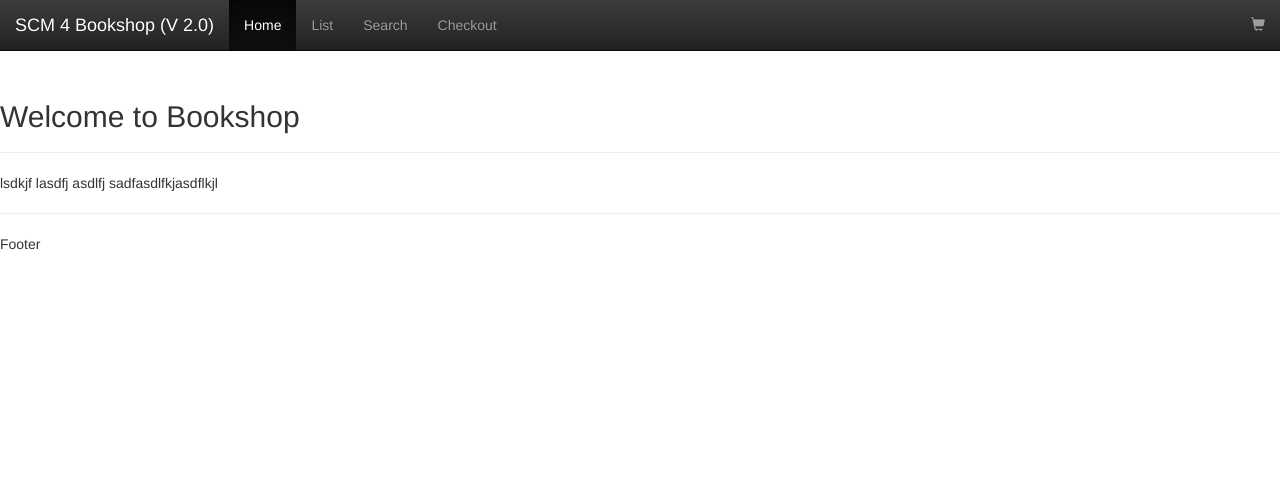
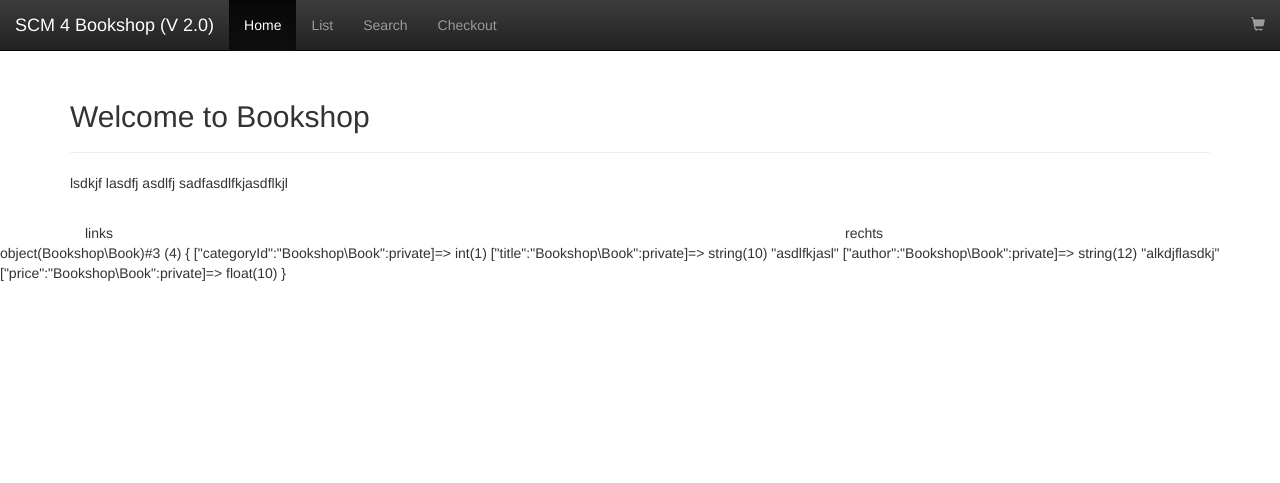
Before and after one commit to elmarputz/class-bookstore-dev-22, a PHP site: page / in a window 1280 px wide. Shown: the top 483 px of the page. Run offline with PHP 8.4, Linux system fonts and the light colour scheme.

Commit message:
class loader

```diff
--- a/site/inc/bootstrap.php
+++ b/site/inc/bootstrap.php
@@ -3,3 +3,13 @@ declare(strict_types=1);
 error_reporting(E_ALL);
 
 $default_view = 'welcome';
+
+// very simple classloader
+spl_autoload_register(function ($class) {
+    $filename = __DIR__ . '/../lib/' . str_replace('\\', DIRECTORY_SEPARATOR, $class) . '.php';
+    if (file_exists($filename)) {
+        include($filename);
+    }
+
+
+});
--- /dev/null
+++ b/site/lib/Bookshop/Book.php
@@ -0,0 +1,36 @@
+<?php
+
+namespace Bookshop;
+
+class Book {
+
+    private int $categoryId;
+    private string $title;
+    private string $author;
+    private float $price;
+
+    public function __construct(int $categoryId, string $title, string $author, float $price) {
+
+        $this->categoryId = $categoryId;
+        $this->title = $title;
+        $this->author = $author;
+        $this->price = $price;
+    }
+
+    public function getCategoryId() : int {
+        return $this->categoryId;
+    }
+
+
+    public function getTitle() : string {
+        return $this->title;
+    }
+
+    public function getAuthor() : string {
+        return $this->author;
+    }
+
+    public function getPrice() : float {
+        return $this->price;
+    }
+}
--- a/site/views/partials/footer.php
+++ b/site/views/partials/footer.php
@@ -1,2 +1,19 @@
-<hr />
-Footer
+
+<div class="footer">
+
+    <div class="col-sm-8">
+    links
+    </div>
+    <div class="col-sm-4 pull-right">
+    rechts
+    </div>
+
+</div>
+
+</div> <!-- container -->
+
+<script src="assets/jquery-1.11.2.min.js"></script>
+<script src="assets/bootstrap/js/bootstrap.min.js"></script>
+
+</body>
+</html>
--- a/site/views/partials/header.php
+++ b/site/views/partials/header.php
@@ -70,3 +70,5 @@
         </div><!--/.nav-collapse -->
     </div>
 </div>
+
+<div class="container">
--- a/site/views/welcome.php
+++ b/site/views/welcome.php
@@ -2,11 +2,15 @@
 
 
 <div class="page-header">
-    <h2>Welcome to Bookshop</2>
+    <h2>Welcome to Bookshop</h2>
 </div>
 
 <p>
     lsdkjf lasdfj asdlfj sadfasdlfkjasdflkjl
 </p>
 
-<?php require_once('views/partials/footer.php'); ?>
+<?php require_once('views/partials/footer.php');
+
+$book = new \Bookshop\Book(1,"asdlfkjasl","alkdjflasdkj", 10);
+var_dump($book);
+?>
```
